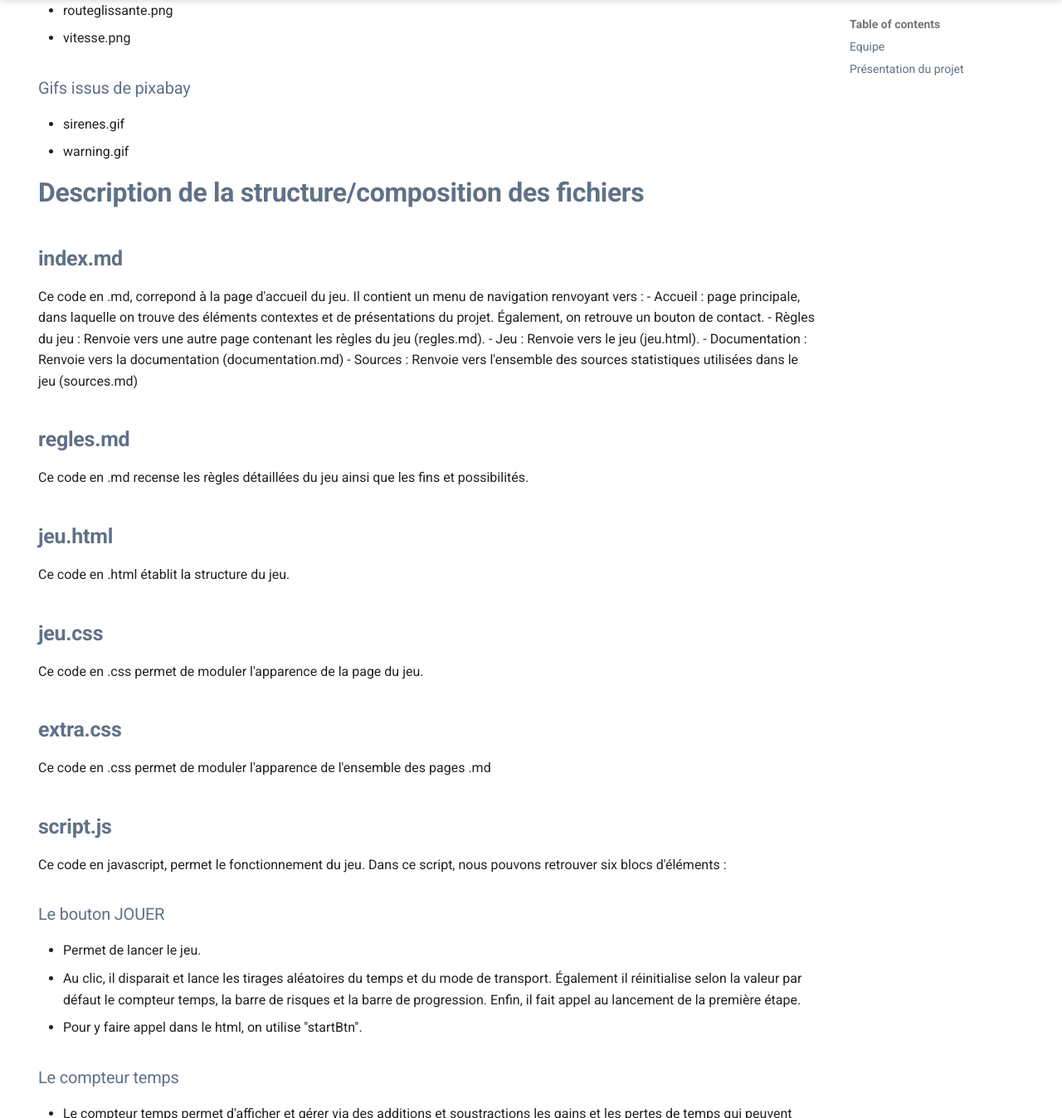
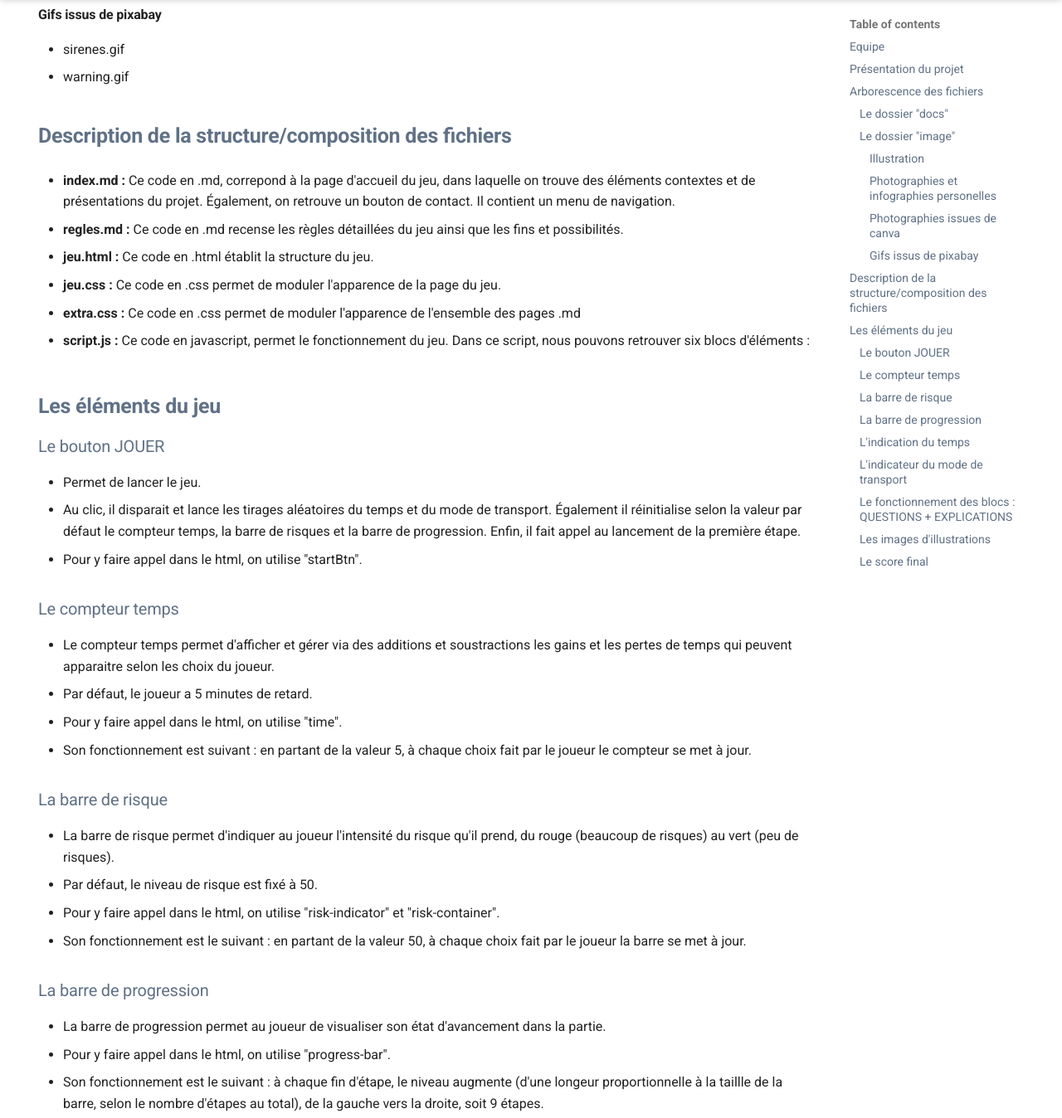
Before and after one commit to MatisChiavuzzo/game, an MkDocs documentation site: the page built from docs/pages/documentation.md, in a window 1280 px wide and 1400 px high, scrolled down 2073 px, cut to the strip 52-1400 px from the top of the window. Shown: the whole strip at 83% size. Built offline with MkDocs 1.6.1 and Material for MkDocs 9.7.7, drawn with Linux system fonts in a browser that asks for light colours; some of the changed text lies outside the part shown.

```diff
--- a/docs/js/script.js
+++ b/docs/js/script.js
@@ -296,6 +296,10 @@ startBtn.onclick = () => {
     updateUI();
     // Affiche la question du casque (soit la première question)
     askHelmet();
+
+    if (document.documentElement.requestFullscreen) {
+    document.documentElement.requestFullscreen();
+    };
 };
 
 // =====================
--- a/docs/pages/documentation.md
+++ b/docs/pages/documentation.md
@@ -22,9 +22,9 @@ Le but était de produire un jeu de rôle inspiré d'un trad-off game basé sur
 
 Pour répondre à cette attente, nous avons développé un jeu à choix inspiré des "visual novels" où le joueur se voit attribuer un moyen de transport (vélo, moto, trottinette électrique) et doit rejoindre son école à temps. Pour cela, le jouer sera confronté tout le long de son trajet à différentes situations face auxquelles il aura un choix à faire. Les choix qu'il décidera de faire influenceront ainsi à la fois son heure d'arrivée mais également sa "barre de prise de risque". Le but final du jeu est ainsi d'arriver à l'heure mais aussi de ne pas finir avec un score trop bas dans la barre de risque.
 
-# Arborescence des fichiers
+## Arborescence des fichiers
 
-## Dossier "docs" :
+### Le dossier "docs"
 
 Ce dossier contient tous les fichers servant à construire les pages du site pour l'outil mkdocs, on y retrouve les sous-dossiers suivants :
     - css : ce dossier contient 2 fichiers de style pour le jeu et l'ensemble des pages
@@ -32,12 +32,12 @@ Ce dossier contient tous les fichers servant à construire les pages du site pou
     - js : ce dossier contient 1 fichier .js permettant le fonctionnement du jeu
     - pages : ce dossier contient les 3 pages .md et 1 page .html liées au site
 
-## Dossier image :
+### Le dossier "image"
 
-### Illustration :
+#### Illustration
 - logo.png (dessiné par Maë Tuaillon)
 
-### Photographies et infographies personelles
+#### Photographies et infographies personelles
 - bus.png
 - choixvoie.png
 - course.png
@@ -48,7 +48,7 @@ Ce dossier contient tous les fichers servant à construire les pages du site pou
 - tuto.png
 - bandeau.png
 
-### Photographies issues de canva
+#### Photographies issues de canva
 - arret.png
 - casque.png
 - ecole.png
@@ -66,34 +66,31 @@ Ce dossier contient tous les fichers servant à construire les pages du site pou
 - routeglissante.png
 - vitesse.png
 
-### Gifs issus de pixabay
+#### Gifs issus de pixabay
 - sirenes.gif
 - warning.gif
 
-# Description de la structure/composition des fichiers
+## Description de la structure/composition des fichiers
 
-## index.md
-Ce code en .md, correpond à la page d'accueil du jeu. Il contient un menu de navigation renvoyant vers :
-- Accueil : page principale, dans laquelle on trouve des éléments contextes et de présentations du projet. Également, on retrouve un bouton de contact.
-- Règles du jeu :  Renvoie vers une autre page contenant les règles du jeu (regles.md).
-- Jeu : Renvoie vers le jeu (jeu.html).
-- Documentation : Renvoie vers la documentation (documentation.md)
-- Sources : Renvoie vers l'ensemble des sources statistiques utilisées dans le jeu (sources.md)
+- <strong>index.md :</strong>
+Ce code en .md, correpond à la page d'accueil du jeu, dans laquelle on trouve des éléments contextes et de présentations du projet. Également, on retrouve un bouton de contact. Il contient un menu de navigation.
 
-## regles.md
+- <strong>regles.md :</strong>
 Ce code en .md recense les règles détaillées du jeu ainsi que les fins et possibilités.
 
-## jeu.html
+- <strong>jeu.html :</strong>
 Ce code en .html établit la structure du jeu.
 
-## jeu.css
+- <strong>jeu.css :</strong>
 Ce code en .css permet de moduler l'apparence de la page du jeu.
 
-## extra.css
+- <strong>extra.css :</strong>
 Ce code en .css permet de moduler l'apparence de l'ensemble des pages .md
 
-## script.js
+- <strong>script.js :</strong>
 Ce code en javascript, permet le fonctionnement du jeu. Dans ce script, nous pouvons retrouver six blocs d'éléments :
+
+## Les éléments du jeu
 
 ### Le bouton JOUER
 
--- a/docs/pages/jeu.html
+++ b/docs/pages/jeu.html
@@ -10,6 +10,8 @@
 </head>
 
 <body>
+
+
     <div id="game">
         <div id="txt">
             <p>Départ immédiat ! Il est 7 h 40, le cours débute à 8 h et la route dure 25 minutes. <br> Attention, si tu
@@ -207,6 +209,9 @@
 
             <script src="../js/script.js"></script>
 
+
+
+
 </body>
 
 </html>
--- a/mkdocs.yaml
+++ b/mkdocs.yaml
@@ -18,6 +18,8 @@ theme:
   features:
     - navigation.tabs
 
+
+
 extra:
   social:
     - icon: fontawesome/solid/paper-plane
@@ -26,7 +28,7 @@ extra:
       link: https://www.linkedin.com/in/matis-chiavuzzo-581044356/
   generator: false
 
-copyright: © Matis Chiavuzzo & Ninon Tuaillon | Dernière mise à jour - Janvier 2026
+copyright: © Matis Chiavuzzo & Ninon Tuaillon | Dernière mise à jour - Février 2026
 
 
 extra_css:
```
Also changed, not shown: docs/css/jeu.css (line endings or trailing spaces).
